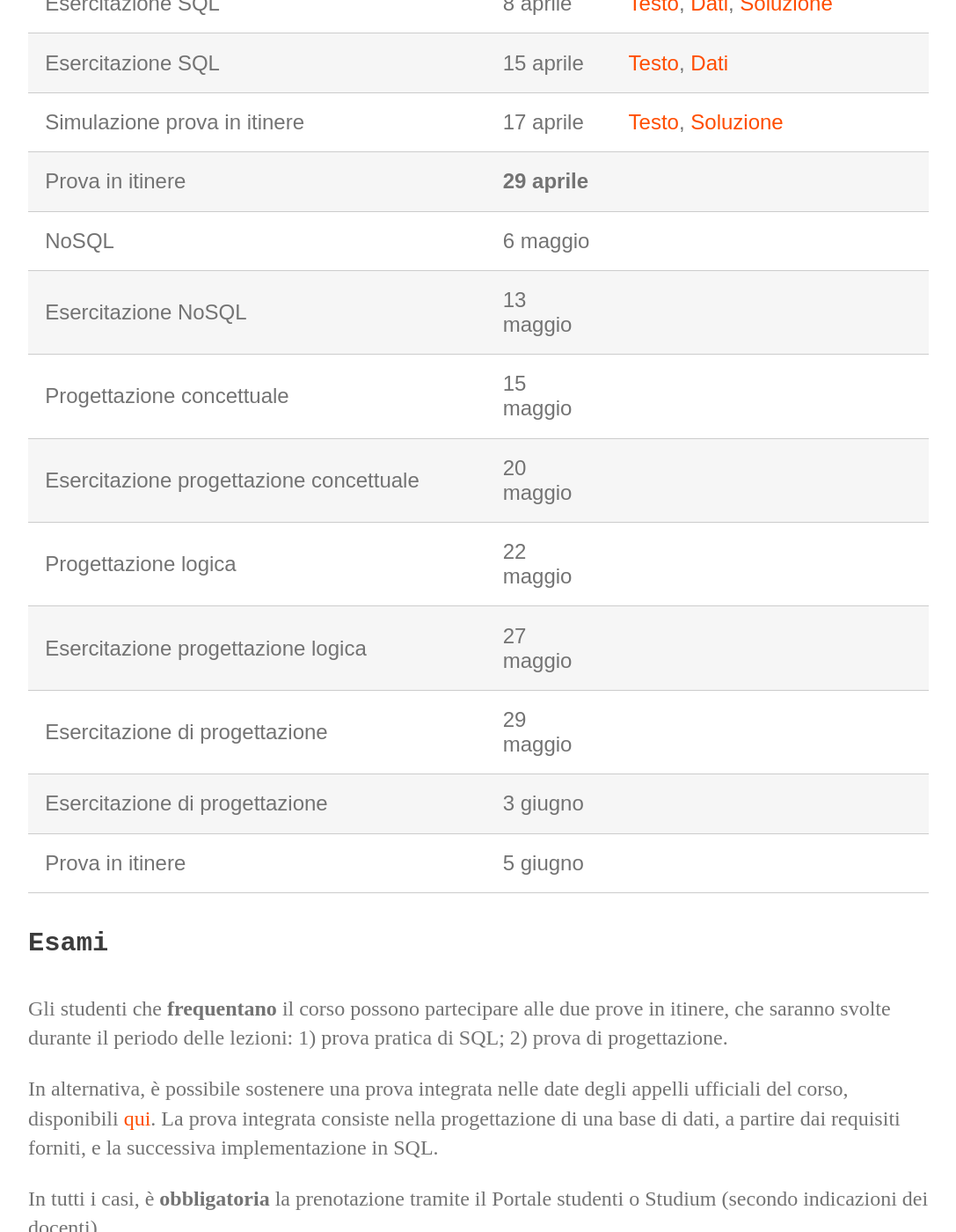
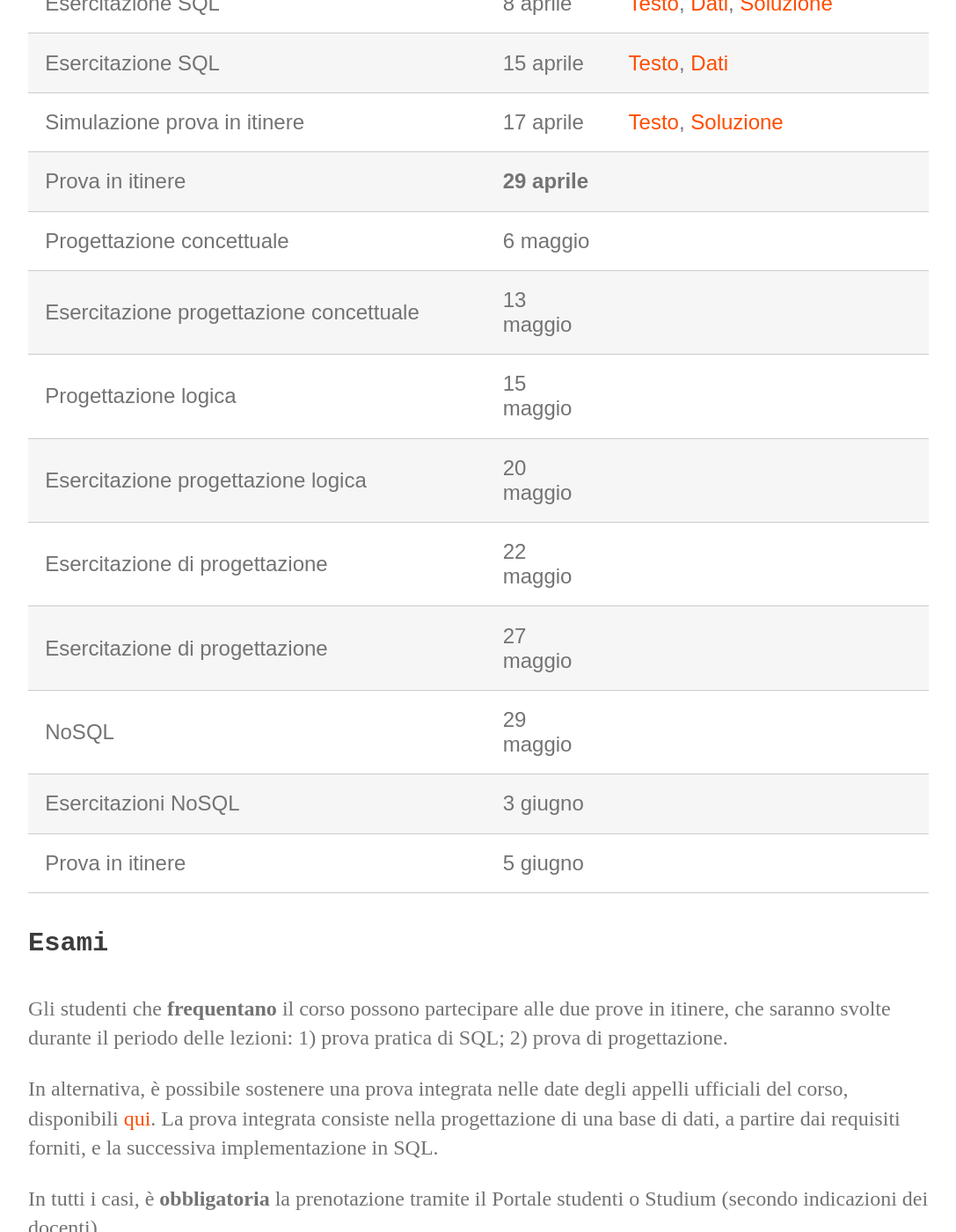
Before and after one commit to perceivelab/db-fo-24, a Jekyll site: the page built from index.md, in a window 1280 px wide and 1400 px high, scrolled down 1568 px. Shown: the whole window at 88% size, without its empty margins (96-1183 px from the left). Built offline with Jekyll 4.4.1, drawn with Linux system fonts in a browser that asks for light colours.

Commit message:
Update index.md

```diff
--- a/index.md
+++ b/index.md
@@ -36,14 +36,14 @@ Il programma delle lezioni è provvisorio e può subire variazioni.
 | Esercitazione SQL                         | 15 aprile | [Testo](https://studentiunict-my.sharepoint.com/:b:/g/personal/simone_palazzo_unict_it/EWzcH8SV0F1KpwRvntS6jFQBgNdmORBpCfi1kP7twsZw9A?e=N21zaj), [Dati](https://studentiunict-my.sharepoint.com/:u:/g/personal/simone_palazzo_unict_it/ES23m4KJDQlHnH6VmZW8ty8BMxS9JYulhf1SE-YwQ7_rDA?e=zGRb9o) |
 | Simulazione prova in itinere                         | 17 aprile | [Testo](https://studentiunict-my.sharepoint.com/:b:/g/personal/simone_palazzo_unict_it/ETG6PpMprShPgl3ehDXHZ6YBSxp5LMeDjEtXiQ0D04QYqA?e=QLc3n4), [Soluzione](https://studentiunict-my.sharepoint.com/:u:/g/personal/simone_palazzo_unict_it/EXKNtto2dDNMtjij1LHwf3EBa0yyURGfVZtpaoKpvUKySw?e=wVIZRj) |
 | Prova in itinere                          | **29 aprile** |
-| NoSQL                                     | 6 maggio |
-| Esercitazione NoSQL                       | 13 maggio |
-| Progettazione concettuale                 | 15 maggio |
-| Esercitazione progettazione concettuale   | 20 maggio |
-| Progettazione logica                      | 22 maggio |
-| Esercitazione progettazione logica        | 27 maggio |
-| Esercitazione di progettazione            | 29 maggio |
-| Esercitazione di progettazione            | 3 giugno |
+| Progettazione concettuale                 | 6 maggio |
+| Esercitazione progettazione concettuale   | 13 maggio |
+| Progettazione logica                      | 15 maggio |
+| Esercitazione progettazione logica        | 20 maggio |
+| Esercitazione di progettazione            | 22 maggio |
+| Esercitazione di progettazione            | 27 maggio |
+| NoSQL                                     | 29 maggio |
+| Esercitazioni NoSQL                       | 3 giugno |
 | Prova in itinere                          | 5 giugno |
 
 #### Esami
```
